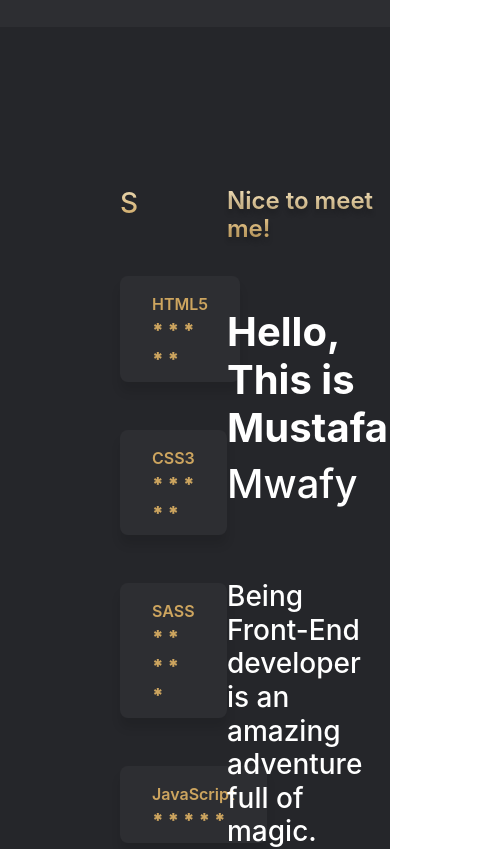
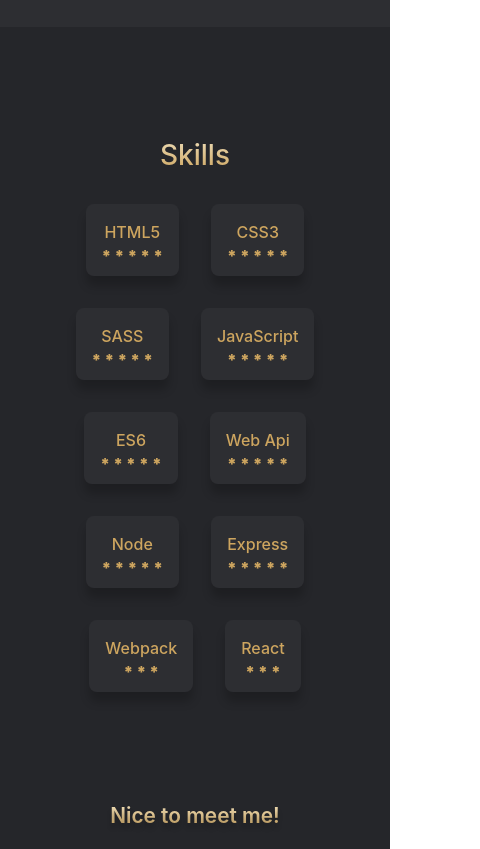
Before and after one commit to mwafy092/Mwafy-Landing-Page, a React (Create React App) app: page / in a window 390 px wide. Shown: the part 920-1769 px from the top of the page, 480 px wide, since content can reach past the window. Built offline with nearby package versions, Linux system fonts and the light colour scheme.

Commit message:
responsive design added

```diff
--- a/src/components/App.js
+++ b/src/components/App.js
@@ -1,5 +1,4 @@
 import React, { Component } from 'react';
-import '../styles/App.scss';
 import Nav from './Nav';
 import Header from './Header';
 import About from './About';
@@ -9,7 +8,7 @@
     state = {};
     render() {
         return (
-            <div>
+            <div className='app'>
                 <Nav />
                 <Header />
                 <About />
--- a/src/components/Contact.jsx
+++ b/src/components/Contact.jsx
@@ -7,7 +7,7 @@
         <div className='contact'>
             <div className='info'>
                 <h3>Let's talk</h3>
-                <p>
+                <p className='email'>
                     Send me <a href='#'>email</a>
                 </p>
                 <p className='footer'>
@@ -16,7 +16,7 @@
             </div>
 
             <div className='social'>
-                <h3>My social accounts</h3>
+                <h3>Follow me on</h3>
                 <div className='social-icons'>
                     <img src={Linkedin} alt='' />
                     <img src={Github} alt='' />
--- a/src/components/Nav.jsx
+++ b/src/components/Nav.jsx
@@ -7,7 +7,7 @@
         return (
             <div className='nav'>
                 <div className='logo'>
-                    wafy
+                    mwafy
                     <span>Lab</span>
                 </div>
                 <nav>
--- a/src/index.scss
+++ b/src/index.scss
@@ -4,7 +4,11 @@
     margin: 0;
     box-sizing: border-box;
 }
-
+html,
+body {
+    width: 100vw;
+    height: 100vh;
+}
 body {
     margin: 0;
     font-family: 'Montserrat', sans-serif;
--- a/src/styles/About.scss
+++ b/src/styles/About.scss
@@ -1,46 +1,43 @@
 .about {
+    background-color: #25262a;
     width: 100vw;
-    padding: 2rem;
-    background-color: #25262a;
     display: grid;
-    grid-template-columns: repeat(2, 50vw);
+    grid-template-columns: 40% 60%;
     grid-template-areas: 'skills intro';
+    padding: 4rem 0 2rem;
     .skills {
         grid-area: skills;
-        padding: 4rem 4rem;
-        margin: 2rem 0;
+        padding: 2rem;
         h3 {
-            margin: 2rem 1.5rem;
+            margin: 1rem;
             background: -webkit-linear-gradient(#ecdbb6, #cda55f);
             -webkit-background-clip: text;
             -webkit-text-fill-color: transparent;
         }
         .skill {
-            font-weight: 600;
+            text-align: center;
+            font-weight: 500;
             color: #cda55f;
             background-color: #2d2e32;
             display: inline-block;
-            margin: 1.5rem;
-            padding: 1rem 2rem 0.5rem;
             border-radius: 0.5rem;
-            box-shadow: 0 10px 10px rgba($color: #000000, $alpha: 0.1);
+            box-shadow: 0 10px 10px rgba($color: #000000, $alpha: 0.2);
+            margin: 1rem;
+            padding: 1rem 1rem 0.5rem;
             .stars {
-                font-size: 1.2rem;
                 font-weight: 900;
+            }
+            &:hover {
+                box-shadow: none;
             }
         }
     }
     .intro {
         grid-area: intro;
-        padding: 4rem 0;
-        margin: 2rem 0;
-        display: flex;
-        justify-content: center;
-        align-items: flex-start;
-        flex-direction: column;
+        padding: 2rem;
         h4 {
+            margin: 2rem 0;
             color: #999;
-            margin: 2rem 0;
             font-weight: 600;
             background: -webkit-linear-gradient(#ecdbb6, #cda55f);
             -webkit-background-clip: text;
@@ -48,27 +45,52 @@
             text-shadow: 0 5px 5px rgba($color: #000000, $alpha: 0.2);
         }
         h1 {
+            margin: 4rem 0;
             color: #fff;
-            margin: 2rem 0;
             font-weight: 700;
             span {
+                margin: 0 0 4rem;
                 display: block;
-                margin: 0.5rem 0;
                 font-weight: 500;
+                color: #cda55f;
             }
         }
         h3 {
             color: #fff;
-            margin: 2rem 0;
-            width: 80%;
+            font-size: 1.5rem;
+            margin: 1rem 0 2rem;
         }
         p {
+            width: 80%;
             color: #999;
-            margin: 2rem 0;
-            width: 80%;
-            font-size: 1.3rem;
+            font-size: 1.2rem;
             font-weight: 500;
             line-height: 2.5rem;
         }
     }
 }
+
+@media (max-width: 1100px) {
+    .about {
+        text-align: center;
+        grid-template-columns: 100%;
+        grid-template-areas:
+            'skills'
+            'intro';
+        .intro {
+            h4 {
+                font-size: 1.3rem;
+            }
+            h1 {
+                font-size: 2rem;
+            }
+            h3 {
+                font-size: 1.3rem;
+            }
+            p {
+                font-size: 1rem;
+                width: 100%;
+            }
+        }
+    }
+}
--- a/src/styles/App.scss
+++ /dev/null
@@ -1,38 +0,0 @@
-.App {
-  text-align: center;
-}
-
-.App-logo {
-  height: 40vmin;
-  pointer-events: none;
-}
-
-@media (prefers-reduced-motion: no-preference) {
-  .App-logo {
-    animation: App-logo-spin infinite 20s linear;
-  }
-}
-
-.App-header {
-  background-color: #282c34;
-  min-height: 100vh;
-  display: flex;
-  flex-direction: column;
-  align-items: center;
-  justify-content: center;
-  font-size: calc(10px + 2vmin);
-  color: white;
-}
-
-.App-link {
-  color: #61dafb;
-}
-
-@keyframes App-logo-spin {
-  from {
-    transform: rotate(0deg);
-  }
-  to {
-    transform: rotate(360deg);
-  }
-}
--- a/src/styles/Contact.scss
+++ b/src/styles/Contact.scss
@@ -1,65 +1,78 @@
 .contact {
+    background-color: #25262a;
     width: 100vw;
-    border-top: 1px solid #2d2e32;
-    padding: 4rem;
-    background-color: #25262a;
     display: grid;
     grid-template-columns: repeat(2, 50vw);
     grid-template-areas: 'info social';
+    border-top: 1px solid #444;
+    padding: 4rem 0 1rem;
     .info {
+        text-align: center;
         grid-area: info;
-
+        padding: 1rem;
         h3 {
-            font-size: 3rem;
-            margin: 4rem 0;
+            font-size: 1.5rem;
+            margin: 2rem;
+            text-align: center;
             background: -webkit-linear-gradient(#ecdbb6, #cda55f);
             -webkit-background-clip: text;
             -webkit-text-fill-color: transparent;
         }
-        p {
+        .email {
             color: #fff;
-            font-size: 2.5rem;
+            font-weight: 600;
             a {
                 color: #cda55f;
-                font-weight: 700;
             }
         }
         .footer {
-            color: #aaa;
-            margin-top: 2rem;
-            font-size: 1.5rem;
-            font-weight: 700;
-            span {
-                margin: 1rem;
-                font-size: 1rem;
-                font-weight: 500;
-            }
+            color: #fff;
         }
     }
     .social {
         grid-area: social;
-        display: flex;
-        justify-content: center;
-        align-items: center;
-        flex-direction: column;
+        text-align: center;
         h3 {
-            font-size: 2rem;
-            margin: 6rem 0;
+            font-size: 1.5rem;
+            margin: 2rem;
+            text-align: center;
             background: -webkit-linear-gradient(#ecdbb6, #cda55f);
             -webkit-background-clip: text;
             -webkit-text-fill-color: transparent;
         }
         .social-icons {
-            // background-color: #2d2e32;
-            background-image: linear-gradient(#ecdbb6, #cda55f);
+            background-color: #cda55f;
             display: inline-block;
-            padding: 1rem 2rem;
+            padding: 0.5rem;
             border-radius: 0.5rem;
-            box-shadow: 0 10px 10px rgba($color: #000000, $alpha: 0.3);
+            box-shadow: 0 10px 10px rgba($color: #000000, $alpha: 0.2);
             img {
                 margin: 0 1rem;
-                width: 50px;
+                width: 30px;
             }
         }
     }
 }
+
+@media (max-width: 600px) {
+    .contact {
+        padding: 1rem;
+        grid-template-columns: 100%;
+        grid-template-areas:
+            'social'
+            'info';
+        .info {
+            margin: 1rem 0;
+        }
+        .social {
+            margin: 1rem 0;
+            .social-icons {
+                padding: 0.5rem;
+                img {
+                    width: 20px;
+                    margin: 0 0.5rem;
+                }
+            }
+        }
+    }
+}
--- a/src/styles/Works.scss
+++ b/src/styles/Works.scss
@@ -68,7 +68,7 @@
         border: none;
         box-shadow: 0 10px 10px rgba($color: #000000, $alpha: 0.2);
         display: block;
-        margin: 2rem auto;
+        margin: 4rem auto 2rem;
         transition: all 0.3s ease-in-out;
         &:hover {
             box-shadow: none;
@@ -78,3 +78,29 @@
         }
     }
 }
+
+@media (max-width: 500px) {
+    .works {
+        padding: 1rem;
+        h2 {
+            font-size: 1.5rem;
+        }
+        .project-container {
+            .project {
+                width: 100%;
+                padding: 0.5rem;
+                img {
+                    width: 100%;
+                }
+                h3 {
+                    font-size: 1.2rem;
+                }
+                .tools {
+                    div {
+                        font-size: 0.9rem;
+                    }
+                }
+            }
+        }
+    }
+}
```
